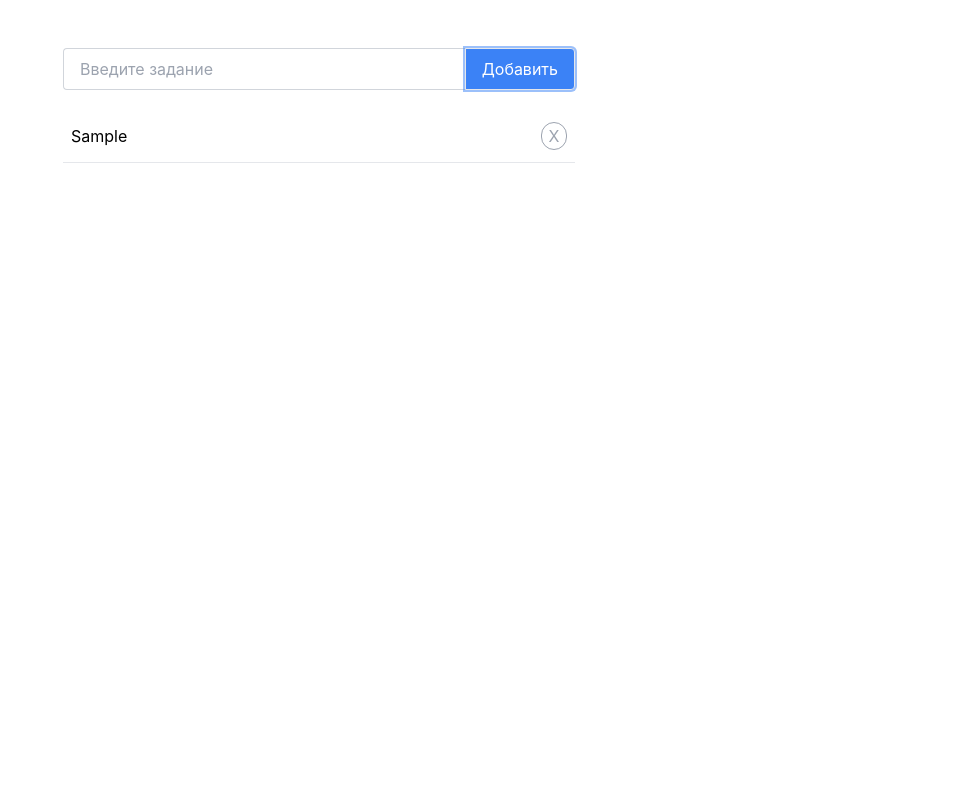
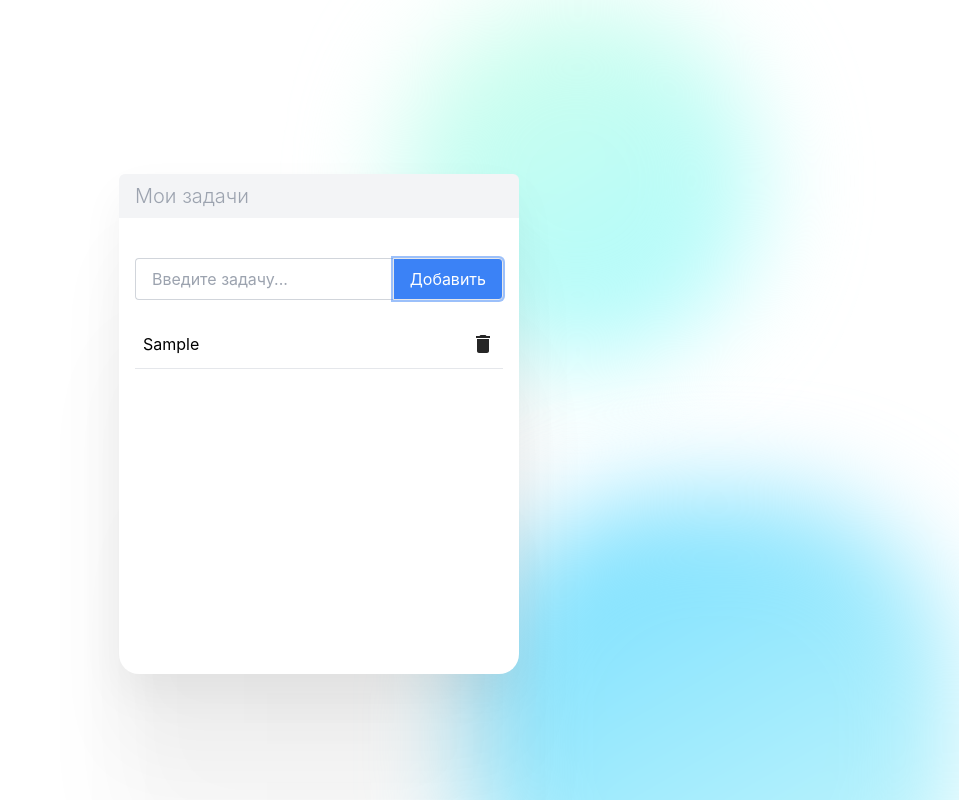
Before and after one commit to anti-fe/todo-list-react, a React (Create React App) app: page / in a window 1280 px wide. Both pictures are taken after typing "Sample" into the empty fields and a click on the button "Добавить". Shown: the top 800 px of the page, without its empty margins (321-1280 px from the left). Built offline with nearby package versions, Linux system fonts and the light colour scheme.

Commit message:
small change ui

```diff
--- a/src/App.js
+++ b/src/App.js
@@ -45,7 +45,9 @@ function App(){
   }
 
   return (
-    <div className="App flex flex-col justify-center items-center px-4 mt-12 ">
+    <div className="flex flex-col justify-start pb-6 mt-12 cont-app rounded-md">
+      <h1 className="todo-title font-light px-4 py-2 text-xl w-full h-full text-left mb-10 bg-gray-100 text-gray-400 rounded-t-md">Мои задачи</h1>
+      <div className="px-4 flex flex-col justify-center">
         <Form
         onChangeForm={onChangeForm}
         changeList={changeList}/>
@@ -56,6 +58,7 @@ function App(){
         emptyBox={emptyBox}
         onChangeForm={onChangeForm}
         />
+      </div>
 
     </div>
   );
--- /dev/null
+++ b/src/components/Circle/Circle.jsx
@@ -0,0 +1,18 @@
+import React from "react";
+
+export default function Circle({ w, h, c1, c2, posX, posY }) {
+    const circleStyles = {
+        width: w,
+        height: h,
+        background: `linear-gradient(150.29deg, ${c1} 4.78%, ${c2} 95.48%)`,
+        filter: "blur(50px)",
+        borderRadius: "200px",
+        position: "absolute",
+        right: posX,
+        top: posY,
+        zIndex: -1
+    }
+  return (
+    <div style={circleStyles}></div>
+  );
+}
--- a/src/components/Form/Form.jsx
+++ b/src/components/Form/Form.jsx
@@ -18,7 +18,7 @@ export default function Form({ changeList }) {
             changeList(newTask);
             setErrorInput('');
         } else {
-            setErrorInput('Не более 49 и не менее 3 символов');
+            setErrorInput('Не менее 3 и не более 50 символов');
         }
         setTask('');
     }
@@ -31,11 +31,11 @@ export default function Form({ changeList }) {
             className='w-full transition px-4 py-2 border border-r-0 border-gray-300 focus:outline-none focus:ring-2 rounded-l'
             type="text"
             value={task}
-            placeholder="Введите задание"
+            placeholder="Введите задачу..."
             onChange={(e) => onChangeInput(e)}/>
 
             <button className='px-4 py-2 text-white bg-blue-400 transition rounded-r border
-            focus:outline-none focus:ring-2 hover:bg-blue-400 focus:bg-blue-500'
+            focus:outline-none focus:ring-2 hover:bg-blue-500 focus:bg-blue-500'
             >Добавить</button>
 
         </form>
--- a/src/components/Item/Item.jsx
+++ b/src/components/Item/Item.jsx
@@ -21,10 +21,14 @@ export default function Item({ id, taskText, task, deleteTask, changeStatus, onC
         ? 'opacity-20 task flex justify-between items-center transition border-b px-2 py-3 cursor-pointer hover:bg-gray-100'
         : "task flex justify-between items-center transition border-b px-2 py-3 cursor-pointer hover:bg-gray-100"}
     onClick={e => onClickTask(e)}>
-        <p className="w-full overflow-hidden text-ellipsis">{taskText}</p>
-        <button className="ml-3 rounded-full border w-7 h-7 text-center text-gray-400 border-gray-400 select-none duration-300 transition-all
-        focus:ring-1 focus:ring-blue-300 hover:rotate-180"
-        onClick={e => onClickDel(e)}>X</button>
+        <p className={ task.isCompletedTask ? "line-through w-full overflow-hidden text-ellipsis" : "w-full overflow-hidden text-ellipsis" }>{taskText}</p>
+        <button className="ml-3 rounded-full select-none duration-300 transition-all
+        focus:scale-110 hover:rotate-12"
+        onClick={e => onClickDel(e)}>
+            <svg width="24" height="24" viewBox="0 0 24 24" fill="none" xmlns="http://www.w3.org/2000/svg">
+                <path d="M6 19C6 20.1 6.9 21 8 21H16C17.1 21 18 20.1 18 19V7H6V19ZM19 4H15.5L14.5 3H9.5L8.5 4H5V6H19V4Z" fill="#262626"/>
+            </svg>
+        </button>
     </li>
   )
 }
--- a/src/components/List/List.jsx
+++ b/src/components/List/List.jsx
@@ -6,7 +6,7 @@ export default function List({ listTask, changeStatus, deleteTask, emptyBox, onC
   return (
     <>
         { emptyBox ? (
-            <div className='box block mt-24'>
+            <div className='box flex flex-col justify-center w-full items-center mt-12'>
                 <div className='empty-box'>
                 <svg width="197" height="199" viewBox="0 0 197 199" fill="none" xmlns="http://www.w3.org/2000/svg">
                     <path d="M99.5 199V105L24.5 64L24 158.5L99.5 199Z" fill="url(#paint0_linear_2_12)"/>
@@ -51,7 +51,7 @@ export default function List({ listTask, changeStatus, deleteTask, emptyBox, onC
                 <h2 className='text-gray-400 text-3xl mt-6 font-light'>Список дел пуст</h2>
             </div>
             ) :
-            ( <ul className="max-w-lg w-full">
+            ( <ul className="max-w-lg w-full overflow-y-auto">
 
                 {listTask.map( (task) =>
                     <Item
--- a/src/index.css
+++ b/src/index.css
@@ -4,15 +4,35 @@
 
 
 body {
+  height: 100vh;
   margin: 0;
   font-family: -apple-system, BlinkMacSystemFont, 'Segoe UI', 'Roboto', 'Oxygen',
     'Ubuntu', 'Cantarell', 'Fira Sans', 'Droid Sans', 'Helvetica Neue',
     sans-serif;
   -webkit-font-smoothing: antialiased;
   -moz-osx-font-smoothing: grayscale;
+  display: grid;
+  place-items: center;
 }
 
 code {
   font-family: source-code-pro, Menlo, Monaco, Consolas, 'Courier New',
     monospace;
 }
+
+.cont-app {
+  background: #FFFFFF;
+  box-shadow: 0px 309px 124px rgba(0, 0, 0, 0.01), 0px 174px 104px rgba(0, 0, 0, 0.03), 0px 77px 77px rgba(0, 0, 0, 0.04), 0px 19px 43px rgba(0, 0, 0, 0.05), 0px 0px 0px rgba(0, 0, 0, 0.05);
+  border-radius: 20px;
+  min-height: 500px;
+  width: 400px;
+  -webkit-border-radius: 20px;
+  -moz-border-radius: 20px;
+  -ms-border-radius: 20px;
+  -o-border-radius: 20px;
+}
+@media (max-width: 460px) {
+  .cont-app {
+    width: 100%;
+  }
+}
--- a/src/index.js
+++ b/src/index.js
@@ -1,10 +1,27 @@
 import React from 'react';
 import ReactDOM from 'react-dom/client';
 import App from './App';
+import Circle from './components/Circle/Circle';
 
 const root = ReactDOM.createRoot(document.getElementById('root'));
 root.render(
   <React.StrictMode>
     <App />
+    <Circle
+    w='362px'
+    h='362px'
+    c1='#D3FFEA'
+    c2='#ABFAFF'
+    posX='200px'
+    posY='0px'
+    />
+    <Circle
+    w='486px'
+    h='486px'
+    c1='#75DEFF'
+    c2='#CDF8FB'
+    posX='0px'
+    posY='495px'
+    />
   </React.StrictMode>
 );
```
Also changed, not shown: src/App.css (deleted), src/components/Form/FormStyles.css (deleted). Lines whose indentation alone changed are shown as unchanged.
